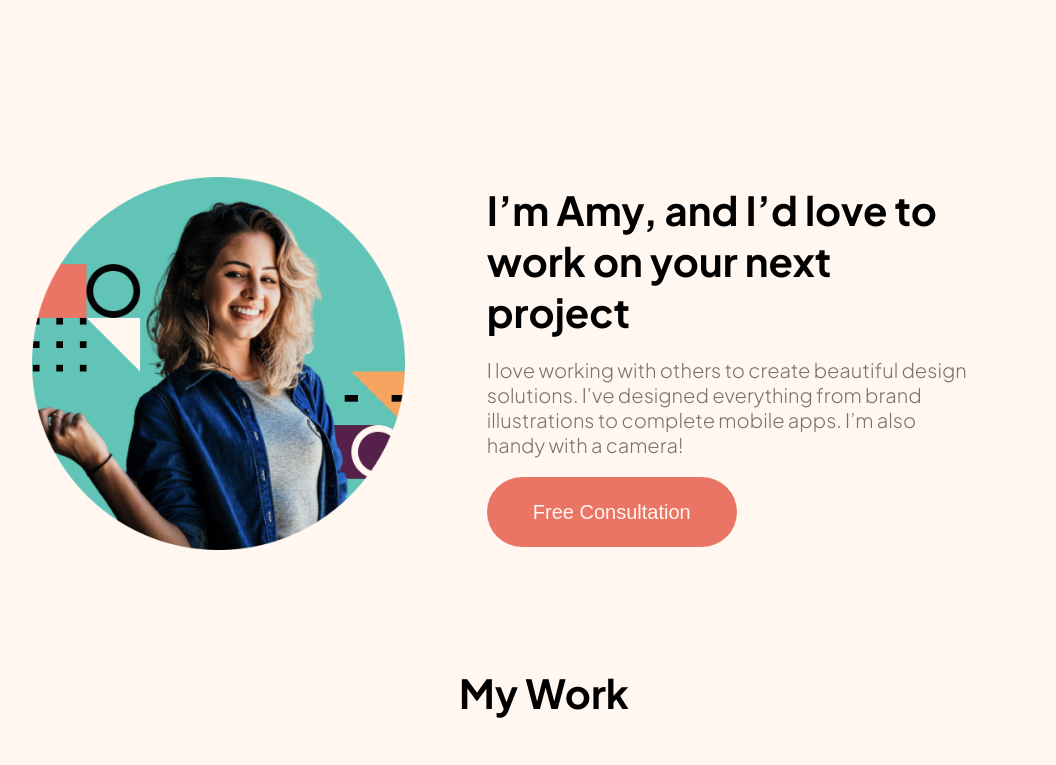
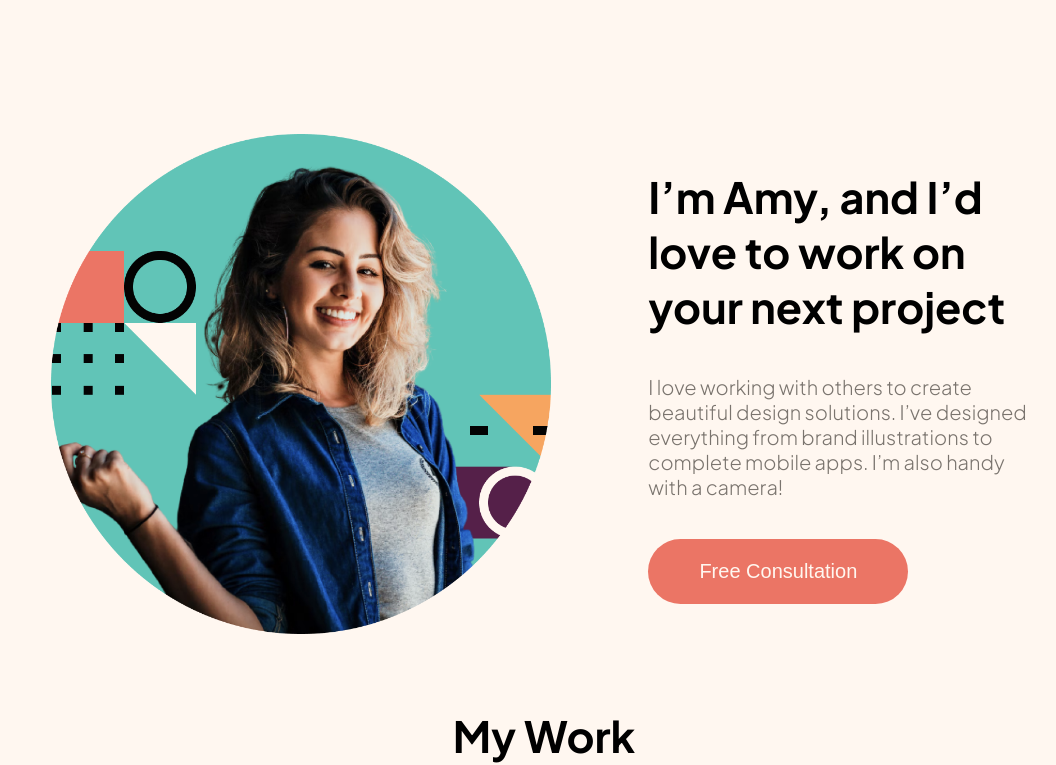
Before and after one commit to julienLeMee/frontend-mentor-portfolio, a website: page index.html in a window 1280 px wide. Shown: the part 860-1625 px from the top of the page, without its empty margins (96-1152 px from the left). Drawn offline with nearby package versions, Linux system fonts and the light colour scheme.

Commit message:
pixel perfect adjust

```diff
--- a/components/_about.scss
+++ b/components/_about.scss
@@ -2,25 +2,34 @@
   display: flex;
   justify-content: center;
   align-items: center;
-  width: 80%;
-  margin: 100px auto;
+  width: 77%;
+  margin: 70px auto;
+  .about__title {
+    width: 100%;
+    display: flex;
+    flex-direction: column;
+    justify-content: end;
+    align-items: flex-end;
+  }
   .about__title h2 {
-    margin: 20px auto;
     font-size: $bold-medium-font-size;
-    width: 75%;
+    width: 80%;
   }
   .about__title p {
     font-size: $medium-font-size;
     color: $medium-brown;
     font-weight: 300;
-    margin: 20px auto;
-    width: 75%;
+    width: 80%;
+    padding: 40px 0;
   }
   .btn__container {
-    width: 75%;
-    margin: 20px auto;
+    width: 80%;
+    button {
+      width: 260px;
+      height: 65px;
+    }
   }
   img {
-    width: 100%;
+    width: 500px;
   }
 }
--- a/components/_variables.scss
+++ b/components/_variables.scss
@@ -18,7 +18,7 @@ $font-family: 'Plus Jakarta Sans', sans-serif;
 // bold large
 $bold-large-font-size: 62px;
 // bold medium
-$bold-medium-font-size: 40px;
+$bold-medium-font-size: 43px;
 // bold small
 $bold-small-font-size: 32px;
 
```
Also changed, not shown: public/style.css, 1 other file.
